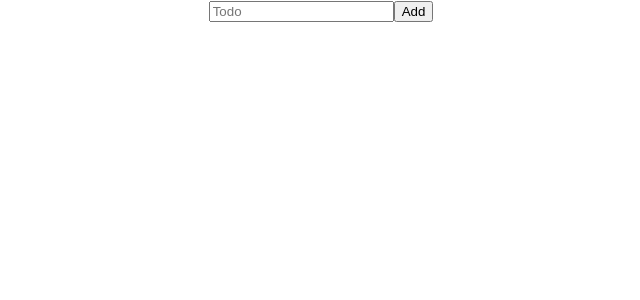
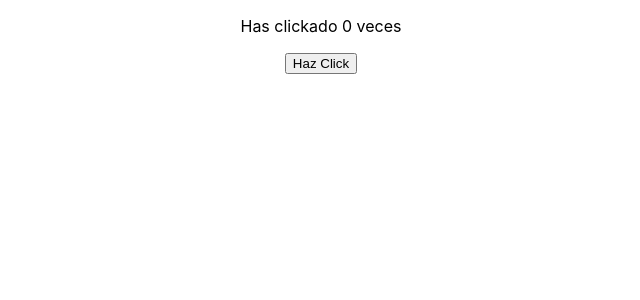
Before and after one commit to samuelmad/react-hooks, a React (Create React App) app: page / in a window 1280 px wide. Shown: the top 300 px of the page, without its empty margins (319-959 px from the left). Built offline with nearby package versions, Linux system fonts and the light colour scheme.

Commit message:
update changes

```diff
--- a/src/App.js
+++ b/src/App.js
@@ -1,11 +1,11 @@
 import React from 'react';
-import UseStateTodoList from './hooksComponents/UseStateTodoList/UseStateTodoList'
+import Contador from './hooksComponents/UseEffectHookComponent/UseEffectHookComponent'
 import './App.css';
 
 function App() {
   return (
     <div className="App">
-      <UseStateTodoList />
+      <Contador mostrar={true}/>
     </div>
   );
 }
--- /dev/null
+++ b/src/hooksComponents/UseEffectHookComponent/UseEffectHookComponent.js
@@ -0,0 +1,95 @@
+import React, { useState, useEffect } from 'react'
+
+class Contador extends React.Component {
+  constructor(props) {
+    super(props)
+    this.state = {
+      count: 0
+    }
+  }
+
+  componentDidMount() {
+    document.title = `Has clickado ${this.state.count} veces`
+  }
+
+  componentDidUpdate() {
+    document.title = `Has clickado ${this.state.count} veces`
+  }
+
+  render() {
+    return (
+      <div>
+        <p>Has clickado {this.state.count} veces</p>
+        <button onClick={() => this.setState({ count: this.state.count + 1 })}>
+          Haz Click
+        </button>
+      </div>
+    )
+  }
+}
+
+// function Contador() {
+//   const [count, setCount] = useState(0)
+
+//   useEffect(() => {
+//     document.title = `Has clickado ${count} veces`
+//   })
+
+//   return (
+//     <div>
+//       <p>Has clickado {count} veces</p>
+//       <button onClick={() => setCount(count + 1)}>
+//         Haz Click
+//       </button>
+//     </div>
+//   )
+// }
+
+// const Contador = () => {
+//   const [estado, setContador] = useState({nClick:0, contador: 0})
+//   const handlerClickDecrement = () => {
+//     if(estado.contador === 0) {
+//       // setContador({ nClick: estado.nClick+1 })
+//       setContador({ ...estado, nClick: estado.nClick+1 })
+//     } else {
+//       setContador({nClick: estado.nClick+1, contador: estado.contador-1})
+//     }
+//   }
+//   useEffect(() => {
+//     document.title = `El valor del contador es: ${estado.contador}`
+//     console.log('He pasado')
+//   }, [estado.contador])
+//   return <React.Fragment>
+//     <h1>Contador: {estado.contador}</h1>
+//     <h2>nº Clicks Totales: {estado.nClick}</h2>
+//     <button onClick={()=>setContador({nClick: estado.nClick+1, contador: estado.contador+1})}>Incrementar</button>
+//     <button onClick={handlerClickDecrement}>Decrementar</button>
+//   </React.Fragment>
+// }
+
+// const Contador = (props) => {
+//   const [estado, setContador] = useState({nClick:0, contador: 0})
+//   const handlerClickDecrement = () => {
+//     if(estado.contador === 0) {
+//       // setContador({ nClick: estado.nClick+1 })
+//       setContador({ ...estado, nClick: estado.nClick+1 })
+//     } else {
+//       setContador({nClick: estado.nClick+1, contador: estado.contador-1})
+//     }
+//   }
+//   useEffect(() => {
+//     document.title = `El valor del contador es: ${estado.contador}`
+//     console.log('He pasado')
+//     return ()=>console.log('Desmonto componente')
+//   })
+//   return props.mostrar ?
+//   <React.Fragment>
+//     <h1>Contador: {estado.contador}</h1>
+//     <h2>nº Clicks Totales: {estado.nClick}</h2>
+//     <button onClick={()=>setContador({nClick: estado.nClick+1, contador: estado.contador+1})}>Incrementar</button>
+//     <button onClick={handlerClickDecrement}>Decrementar</button>
+//   </React.Fragment>
+//   : null
+// }
+
+export default Contador
```
